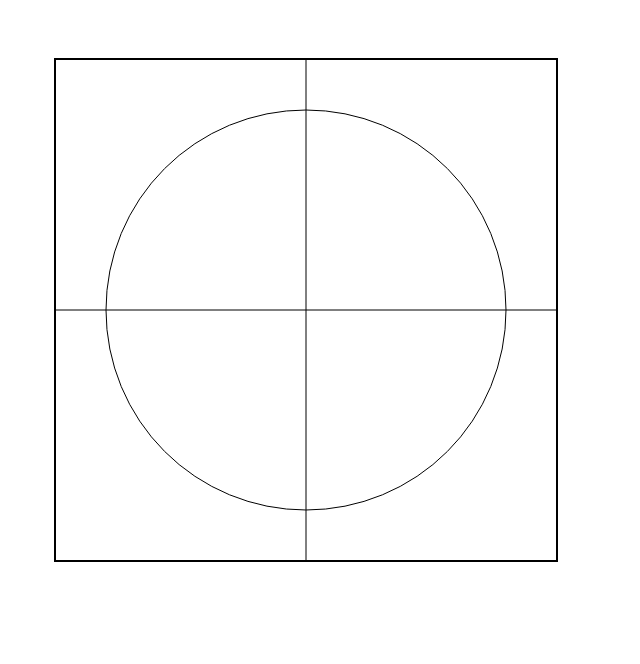
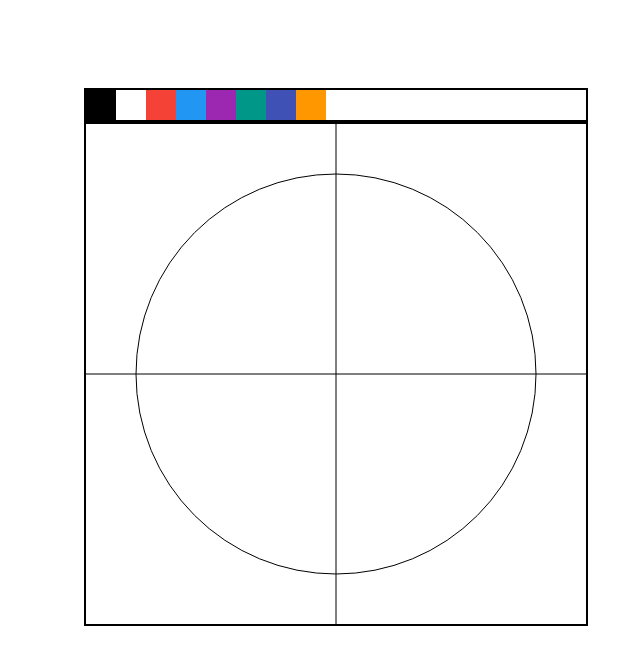
Before and after one commit to Art2B/mandala, a plain HTML site: page index.html in a window 1280 px wide. Shown: the whole page, without its empty margins (4-644 px from the left). Drawn offline with Linux system fonts and the light colour scheme.

Commit message:
Adding colour picker base 🖌

```diff
--- a/index.html
+++ b/index.html
@@ -6,6 +6,7 @@
   <link rel="stylesheet" type="text/css" href="main.css">
 </head>
 <body>
+  <canvas height="30" width="500" id="colorPicker"></canvas>
   <canvas height="500" width="500" id="canvas"></canvas>
   <script type="text/javascript" src="main.js"></script>
 </body>
--- a/main.css
+++ b/main.css
@@ -1,4 +1,12 @@
+body {
+  padding: 5rem;
+}
+
+* {
+  box-sizing: border-box;
+}
+
 canvas {
+  display: block;
   border: 2px solid black;
-  margin: 50px;
 }
--- a/main.js
+++ b/main.js
@@ -68,4 +68,27 @@ window.onload = function () {
     resetLastPosition()
   })
 
+  // COLOR PICKER - 20height
+  var cp = document.getElementById("colorPicker")
+  var cpCtx = cp.getContext("2d")
+
+  //COLORS
+  const heightCP = 30
+
+  var   base    = '#000',
+        white   = '#FFF',
+        red     = '#F44336',
+        blue    = '#2196F3',
+        pink    = '#9C27B0',
+        teal    = '#009688',
+        indigo  = '#3F51B5',
+        orange  = '#FF9800'
+
+  const colors = [base, white, red, blue, pink, teal, indigo, orange]
+
+  colors.forEach((color, index) => {
+    cpCtx.fillStyle = color
+    cpCtx.fillRect(index * heightCP, 0, 30, 30)
+  })
+
 }
```
